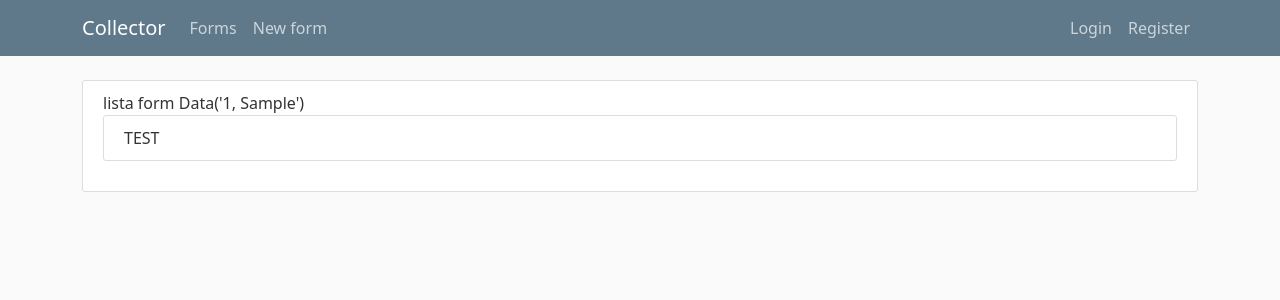
After one commit to tlomiej/flaskProject, a Flask app: page /forms/1/table in a window 1280 px wide. The commit adds this page. Shown: the top 300 px of the page. Run offline with Flask 3, Linux system fonts and the light colour scheme; tables that the repository leaves empty hold one stand-in row (values such as "Sample post"); some libraries are stand-ins or nearby versions.

Commit message:
dynamic forms

```diff
--- a/mainapp/datas/routes.py
+++ b/mainapp/datas/routes.py
@@ -1,6 +1,6 @@
 from flask import render_template, url_for, flash, redirect, request, abort
 from mainapp import db
-from mainapp.models import User, Collection
+from mainapp.models import  Collection
 from mainapp.datas.forms import NewDataForm
 from flask_login import current_user, login_required
 
--- a/mainapp/forms/routes.py
+++ b/mainapp/forms/routes.py
@@ -1,54 +1,86 @@
 import json
 
 from flask import Blueprint
-
-from flask import render_template
-
+from flask_login import login_required,current_user
+from mainapp.forms.forms import NewForm
 from mainapp.forms.utils import create_form_class
+from mainapp import db
 
 
 from flask import render_template, url_for, flash, redirect
 
-from mainapp.models import Forms
+from mainapp.models import Forms, Formsdata
 
 forms = Blueprint('forms', __name__)
-
 
 @forms.route("/forms", methods=['GET', 'POST'])
 def form():
     data = Forms.query.all()
     return render_template('forms.html', title='Forms', data=data)
 
+@forms.route("/newform", methods=['GET', 'POST'])
+@login_required
+def new_form():
+    form = NewForm()
+
+    form.form.data = '''
+    {
+        "fields": [
+            {"name": "title", "type": "StringField", "label": "Title 1666", "validators": ["DataRequired"]},
+            {"name": "content", "type": "TextAreaField", "label": "Content1666", "validators": ["DataRequired"]},
+            {"name": "x", "type": "TextAreaField", "label": "X", "validators": ["DataRequired"]},
+            {"name": "y", "type": "TextAreaField", "label": "Y", "validators": ["DataRequired"]}
+        ],
+        "submit": {"label": "Add"}
+    }
+    '''
+
+
+    if form.validate_on_submit():
+        collections = Forms(title=form.title.data, form=form.form.data, author=current_user)
+        db.session.add(collections)
+        db.session.commit()
+
+        flash('Form created!', 'success')
+        return redirect(url_for('forms.form'))
+
+    return render_template('new_form.html', title='Form', form=form)
+
+
 
 
 @forms.route("/forms/<id>", methods=['GET', 'POST'])
 def form_view(id):
-    #TODO find form by id
-    return render_template('form_root.html', title='Form')
+    #TODO find form by
+    return render_template('form_root.html', title='Form', id=id)
 
 
 @forms.route("/forms/<id>/new", methods=['GET', 'POST'])
+@login_required
 def form_add(id):
-
-    form_config = '''
-    {
-        "fields": [
-            {"name": "title", "type": "StringField", "label": "Title 11", "validators": ["DataRequired"]},
-            {"name": "content", "type": "TextAreaField", "label": "Content1", "validators": ["DataRequired"]},
-            {"name": "content2", "type": "TextAreaField", "label": "Content2", "validators": ["DataRequired"]},
-            {"name": "content3", "type": "TextAreaField", "label": "Content3", "validators": ["DataRequired"]}
-        ],
-        "submit": {"label": "Add +"}
-    }
-    '''
-    form_definition = json.loads(form_config)
+    data = Forms.query.filter_by(id=id).first_or_404()
+    form_definition = json.loads(data.form)
     dynamicForm = create_form_class(form_definition)
     form = dynamicForm()
 
+
     if form.validate_on_submit():
+        form_data = {field.name: field.data for field in form if field.name not in ('csrf_token', 'submit') }
+        form_data_json = json.dumps(form_data)
+
+        formdata = Formsdata(data=form_data_json, form_id=id, author=current_user)
+        db.session.add(formdata)
+        db.session.commit()
+
+        flash('Data add to db!', 'success')
+        return redirect(url_for('forms.form_view', id=id))
+    return render_template('form.html', title='Form', form=form, form_config=form_definition)
 
 
-        flash('Add data', 'success')
-        return redirect(url_for('forms.form_view', id=id))
+@forms.route("/forms/<id>/table", methods=['GET', 'POST'])
+def form_table(id):
+    data = Formsdata.query.filter_by(form_id=id).all()
+    print(data)
 
-    return render_template('form.html', title='Form', form=form, form_config=form_definition)
+
+    return render_template('formview.html', title='Form', form=data)
--- a/mainapp/models.py
+++ b/mainapp/models.py
@@ -17,6 +17,7 @@ class User(db.Model, UserMixin):
 
     collection = db.relationship('Collection', backref='author', lazy=True)
     forms = db.relationship('Forms', backref='author', lazy=True)
+    formsdata = db.relationship('Formsdata', backref='author', lazy=True)
 
     def get_reset_token(self, expires_sec=1800):
         s = Serializer(current_app.config['SECRET_KEY'], expires_sec)
@@ -56,6 +57,20 @@ class Forms(db.Model, UserMixin):
     form = db.Column(db.String(6000), nullable=False)
     date_created = db.Column(db.DateTime, nullable=False, default=datetime.utcnow)
 
+    #formsdata = db.relationship('Formsdata', backref='form', lazy=True)
+
 
     def __repr__(self):
         return f"Data('{self.user_id}', '{self.title}')"
+
+
+class Formsdata(db.Model, UserMixin):
+    id = db.Column(db.Integer, primary_key=True)
+    user_id = db.Column(db.Integer, db.ForeignKey('user.id'), nullable=False)
+    form_id = db.Column(db.Integer, nullable=False)
+    data = db.Column(db.String(8000), nullable=False)
+    date_created = db.Column(db.DateTime, nullable=False, default=datetime.utcnow)
+
+
+    def __repr__(self):
+        return f"Data('{self.form_id}, {self.data}')"
--- a/mainapp/templates/form_root.html
+++ b/mainapp/templates/form_root.html
@@ -1,7 +1,7 @@
 {% extends "layout.html" %}
 {% block content%}
     <div class="content-section">
-
+<a class="btn btn-secondary btn-sm m-1" href="{{ url_for('forms.form_add', id=id) }}">Add data</a>
 
 <h1>zazadzanie listą</h1>
 <h1>dodawanie nowego do listy</h1>
--- /dev/null
+++ b/mainapp/templates/formview.html
@@ -0,0 +1,18 @@
+{% extends "layout.html" %}
+{% block content%}
+    <div class="content-section">
+       lista form
+
+            {% for data in form %}
+
+        {{data}}
+        <article class="media content-section">
+          <div class="media-body">
+           TEST
+          </div>
+        </article>
+    {% endfor %}
+
+    </div>
+
+{% endblock content%}
--- a/mainapp/templates/layout.html
+++ b/mainapp/templates/layout.html
@@ -16,8 +16,8 @@
           </button>
           <div class="collapse navbar-collapse" id="navbarToggle" style="justify-content: space-between">
             <div class="navbar-nav mr-auto">
-                <a class="nav-item nav-link" href="{{ url_for('datas.dataall') }}">Data</a>
-                <a class="nav-item nav-link" href="{{ url_for('datas.new_data') }}">New data</a>
+                <a class="nav-item nav-link" href="{{ url_for('forms.form') }}">Forms</a>
+                <a class="nav-item nav-link" href="{{ url_for('forms.new_form') }}">New form</a>
             </div>
             <!-- Navbar Right Side -->
             <div class="navbar-nav">
```
Also changed, not shown: mainapp/forms/forms.py (added, +10 -0 lines), mainapp/initModel.py (+2 -13 lines), mainapp/templates/new_form.html (added, +41 -0 lines).
